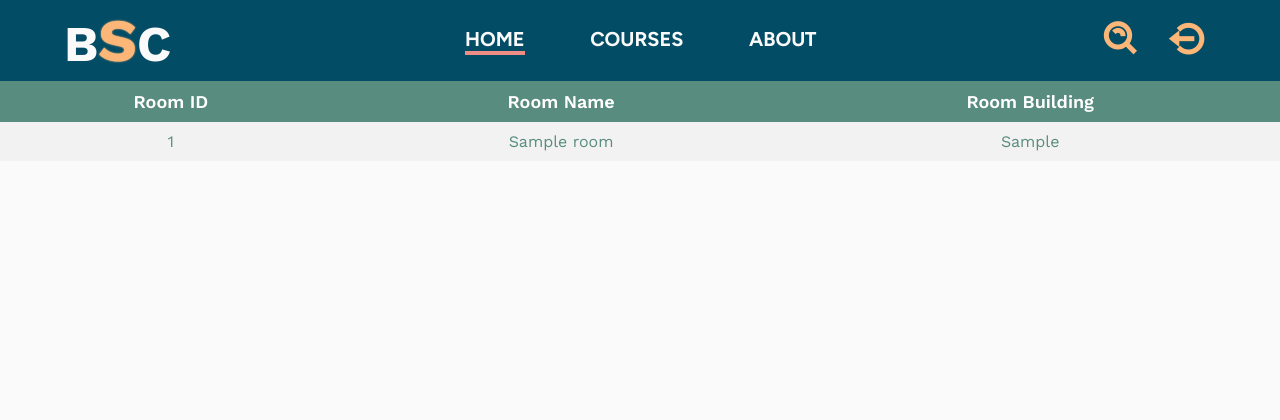
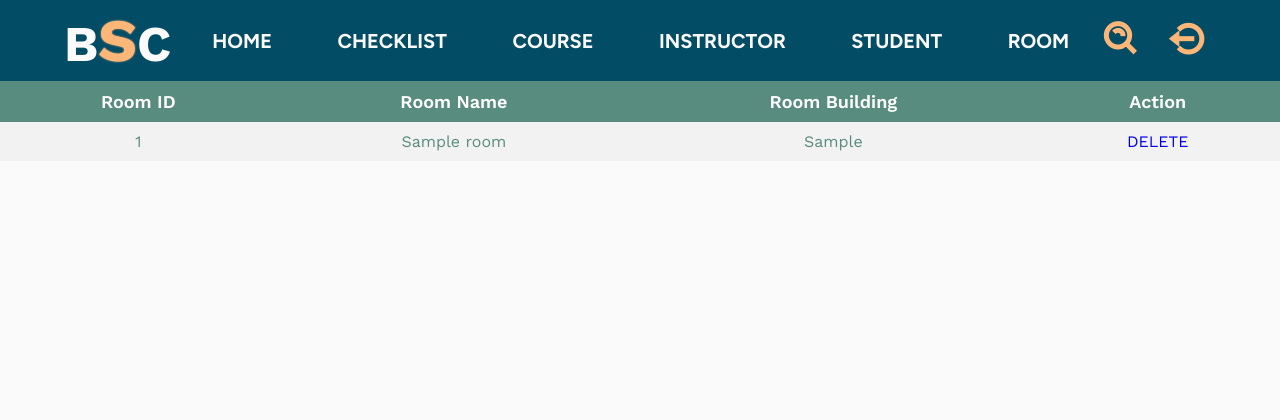
Before and after one commit to Jurisneo/CMSC-127-Front-End, a PHP site: page /table4.php in a window 1280 px wide. Shown: the top 420 px of the page. Run offline with PHP 8.4, Linux system fonts and the light colour scheme; tables that the repository leaves empty or names only in its code hold one stand-in row (values such as "Sample post"); data that the repository does not hold is empty.

Commit message:
Update table4.php

```diff
--- a/Three-Tea_InputOutput/table4.php
+++ b/Three-Tea_InputOutput/table4.php
@@ -19,7 +19,7 @@ th {
 background-color: #588c7e;
 color: white;
 }
-tr:nth-child(even) {background-color: #f2f2f2}
+tr:nth-child() {background-color: #f2f2f2}
 </style>
     </head>
     <nav class="navBar">
@@ -28,9 +28,12 @@ tr:nth-child(even) {background-color: #f2f2f2}
             </div>
             <div class="navLinks">
                 <ul>
-                    <li><a href="" class="active">HOME</a></li>
-                    <li><a href="">COURSES</a></li>
-                    <li><a href="">ABOUT</a></li>
+                <li><a href="filter.php">HOME</a></li>
+                    <li><a href="table1.php">CHECKLIST</a></li>
+                    <li><a href="table2.php">COURSE</a></li>
+                    <li><a href="table3.php">INSTRUCTOR</a></li>
+                    <li><a href="table4.php">STUDENT</a></li>
+                    <li><a href="table5.php">ROOM</a></li>
                 </ul>
             </div>
             <div class="navIcons">
@@ -44,6 +47,7 @@ tr:nth-child(even) {background-color: #f2f2f2}
         <th>Room ID</th>
         <th>Room Name</th>
         <th>Room Building</th>
+        <th>Action</th>
     </tr>
     <footer class="footer">
             <div class="footer1">
@@ -76,7 +80,13 @@ $result = $conn->query($sql);
             if ($result->num_rows > 0) {
             // output data of each row
             while($row = $result->fetch_assoc()) {
-echo "<tr><td>" . $row["Rm_ID"]. "</td><td>" . $row["Rm_Name"] ."</td><td>" .$row["Rm_Bldg"]."</td></tr>";
+            echo "<tr>
+            <td>" . $row["Rm_ID"]. "</td>
+            <td>" . $row["Rm_Name"] ."</td>
+            <td>" .$row["Rm_Bldg"]."</td>
+            <td><a href='delete1.php'? id=".
+                $row["CList_ID"] .">DELETE</a></td>
+            </tr>";
             }
             echo "</table>";
             } else { echo "0 results"; }
```
Lines whose indentation alone changed are shown as unchanged.
